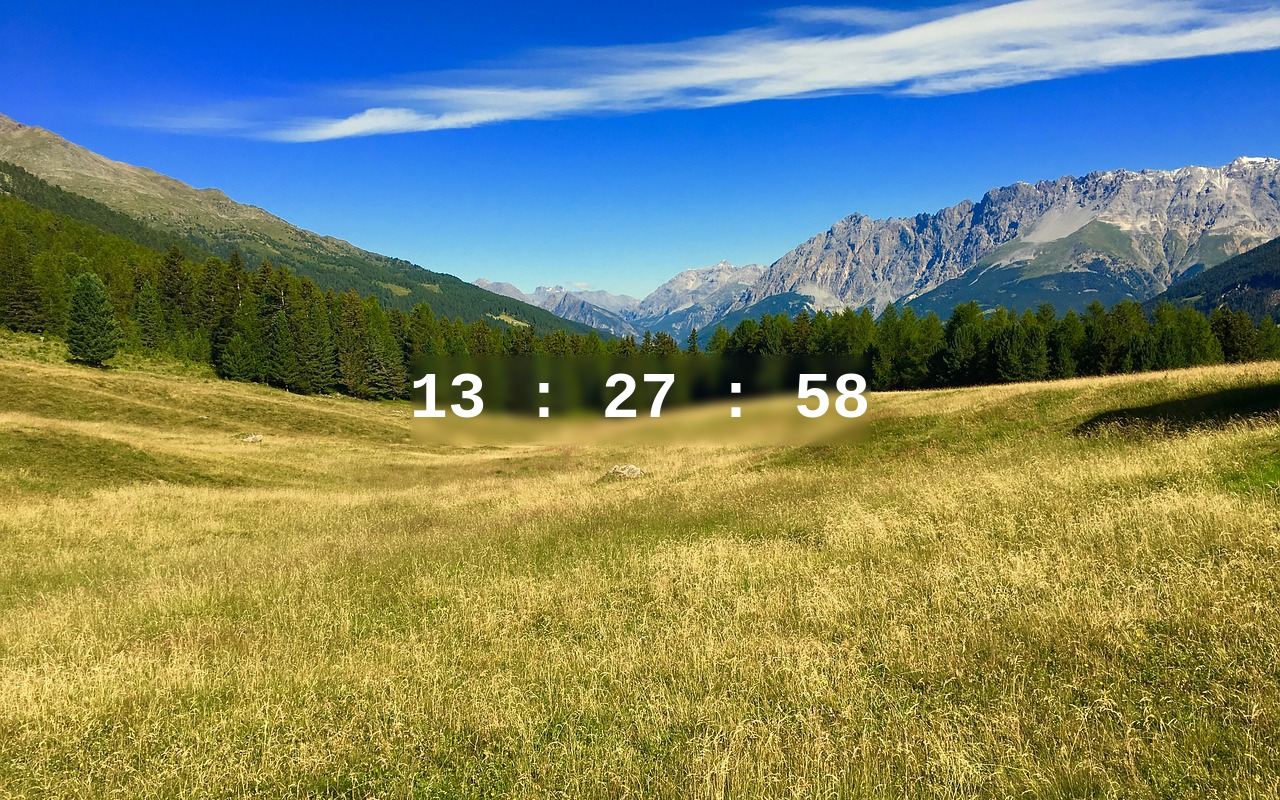
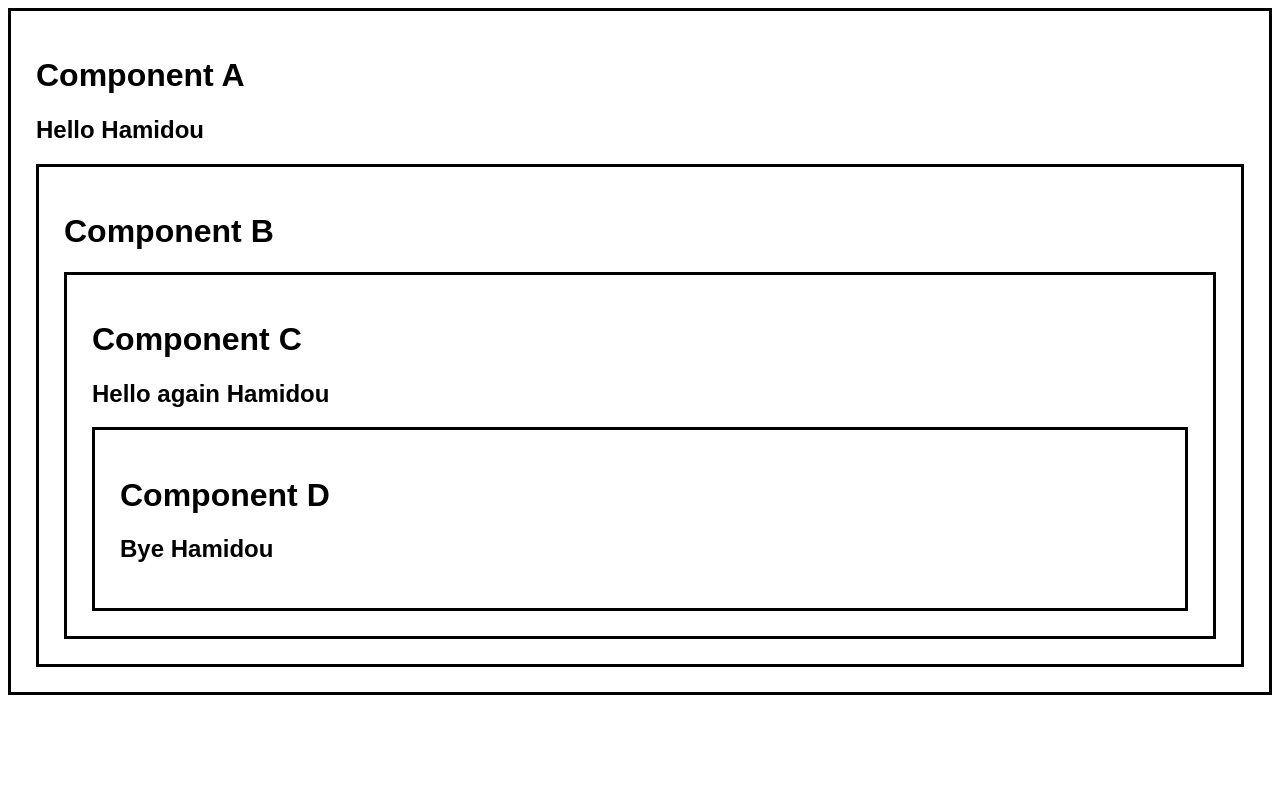
Before and after one commit to Hamidou-Woury-Ba/Learn-React, a React (Vite) app: page / in a window 1280 px wide. Built offline with nearby package versions, Linux system fonts and the light colour scheme.

Commit message:
Ajout des fichiers Component[A-D].jsx dans le cadre de l'utilisation du hook useContext()

```diff
--- a/src/App.jsx
+++ b/src/App.jsx
@@ -18,6 +18,7 @@
 import ToDoList from "./ToDoList"
 import MyUseEffectComponent from "./MyUseEffectComponent"
 import DigitalClock from "./DigitalClock"
+import ComponentA from "./ComponentA"
 
 
 /*React hook
@@ -46,6 +47,9 @@
     3. useEffect(() => {}, [value]) exécuter lorsque qu'il monté et lorsque le valeur change
 */
 
+/*useContent()
+  React Hook qui permet de partager des valeurs entre plusieurs niveaux de composants sans passer de props à travers chaque niveau
+ */
 function App() {
 
   /* List
@@ -73,7 +77,7 @@
 
   return (
     <>
-      <DigitalClock />
+      <ComponentA />
     </>
   )
 }
--- /dev/null
+++ b/src/ComponentA.jsx
@@ -0,0 +1,20 @@
+import { useState, createContext } from "react";
+import ComponentB from "./ComponentB";
+
+export const UserContext = createContext();
+function ComponentA(){
+
+    const [user, setUser] = useState("Hamidou")
+
+    return(
+        <div className="box">
+            <h1>Component A</h1>
+            <h2>{`Hello ${user}`}</h2>
+            <UserContext.Provider value = {user}>
+                <ComponentB />
+            </UserContext.Provider>
+        </div>
+    )
+}
+
+export default ComponentA;
--- /dev/null
+++ b/src/ComponentB.jsx
@@ -0,0 +1,11 @@
+import ComponentC from "./ComponentC";
+function ComponentB(){
+    return(
+        <div className="box">
+            <h1>Component B</h1>
+            <ComponentC />
+        </div>
+    )
+}
+
+export default ComponentB;
--- /dev/null
+++ b/src/ComponentC.jsx
@@ -0,0 +1,17 @@
+import React, {useContext} from "react";
+import { UserContext } from "./ComponentA";
+import ComponentD from "./ComponentD";
+function ComponentC(){
+
+    const user = useContext(UserContext);
+
+    return(
+        <div className="box">
+            <h1>Component C</h1>
+            <h2>{`Hello again ${user}`}</h2>
+            <ComponentD />
+        </div>
+    )
+}
+
+export default ComponentC;
--- /dev/null
+++ b/src/ComponentD.jsx
@@ -0,0 +1,15 @@
+import React, {useContext} from "react";
+import { UserContext } from "./ComponentA";
+function ComponentD(){
+
+    const user  = useContext(UserContext);
+
+    return(
+        <div className="box">
+            <h1>Component D</h1>
+            <h2>{`Bye ${user}`}</h2>
+        </div>
+    )
+}
+
+export default ComponentD;
--- a/src/index.css
+++ b/src/index.css
@@ -4,7 +4,7 @@
   /* background-color: hsl(0, 0%, 10%); */
 
   /* Ceci est pour le component DigitalClock */
-  background-image: url(assets/nature.jpg);
+  /* background-image: url(assets/nature.jpg);
   background-position: center;
   background-repeat: no-repeat;
   background-size: cover;
@@ -13,7 +13,7 @@
   display: flex;
   justify-content: center;
   min-height: 100vh;
-  align-items: center;
+  align-items: center; */
 }
 
 .card{
@@ -238,3 +238,8 @@
   font-family: monospace;
   text-shadow: 3px 3px 5px hsl(0, 0%, 0% 0.75);
 }
+
+.box{
+  border: 3px solid;
+  padding: 25px;
+}
```
